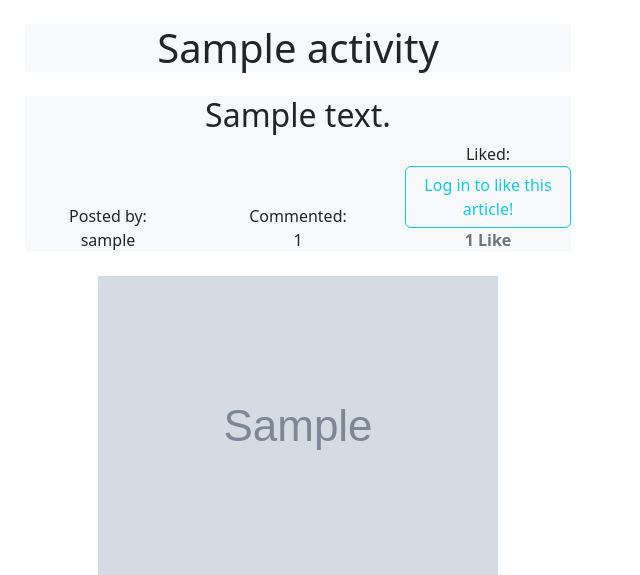
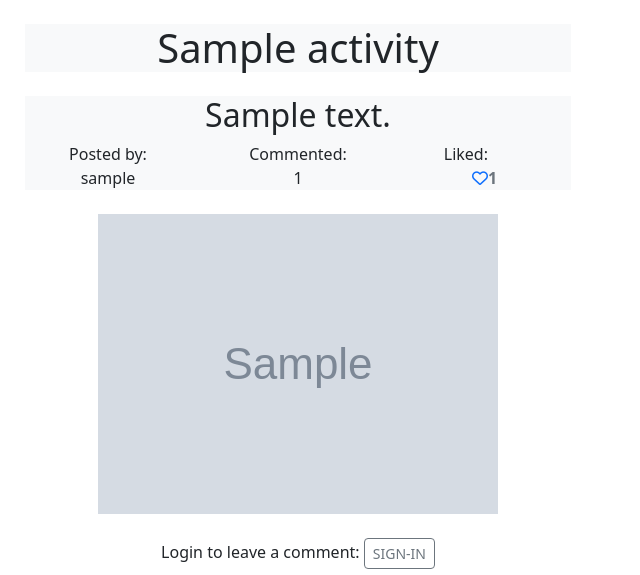
Before and after one commit to AsiaWi/fun_and_games, a Django app: page /1/ in a window 1280 px wide. Shown: the part 56-631 px from the top of the page, without its empty margins (342-982 px from the left). Run offline with Django 4.2, Linux system fonts and the light colour scheme; tables that the repository leaves empty hold one stand-in row (values such as "Sample post"); grey boxes marked "Sample" are stand-in pictures; some libraries are stand-ins or nearby versions.

Commit message:
Style Like option on website for better ui/ux

```diff
--- a/playground/templates/playground/view_activity_details.html
+++ b/playground/templates/playground/view_activity_details.html
@@ -19,17 +19,17 @@
                         {{ activity.excerpt}}
                     </h2>
                     <div class="row align-items-end">
-                        <div class="col">
+                        <div class="col-4">
                             Posted by:
                             <br />
                             {{ activity.author }}
                         </div>
-                        <div class="col">
+                        <div class="col-4">
                             Commented:
                             <br />
                             {{ activity.comment.count }}
                         </div>
-                        <div class="col">
+                        <div class="col-2 p-0 text-end">
                             Liked:
                             <br />
                             {% if user.is_authenticated %}
@@ -37,15 +37,20 @@
                                 {% csrf_token %}
 
                                 {% if activity_liked %}
-                                <button type="submit" name="activity_id" value="{{object.id}}" class="btn btn-info">Unlike</button>
+                                <button type="submit" name="activity_id" value="{{object.id}}"
+                                    style="border: 0 !important;"><i class="fa-solid fa-heart"></i></button>
                                 {% else %}
-                                <button type="submit" name="activity_id" value="{{object.id}}" class="btn btn-info">Like</button>
+                                <button type="submit" name="activity_id" value="{{object.id}}"
+                                    style="border: 0 !important;"><i class="fa-regular fa-heart"></i></button>
                                 {% endif %}
                             </form>
                             {% else %}
-                              <a class="btn btn-outline-info" href="{% url 'account_login' %}?next={{ request.get_full_path }}">Log in to like this article!</a><br>
+                            <a href="{% url 'account_login' %}?next={{ request.get_full_path }}"><i
+                                    class="fa-regular fa-heart"></i></a><br>
                             {% endif %}
-                            <strong class="text-secondary">{{ total_num_of_likes }} Like{{ total_num_of_likes|pluralize }}</strong>
+                        </div>
+                        <div class="col-2 p-0 text-start">
+                            <strong class="text-secondary">{{ total_num_of_likes }}</strong>
                         </div>
                     </div>
                 </div>
@@ -68,7 +73,8 @@
                 {% else %}
                 <div class="bg-transparent mt-4">
                     Login to leave a comment:
-                    <a class="btn btn-outline-secondary btn-sm" href="{% url 'account_login' %}?next={{ request.get_full_path }}">SIGN-IN</a>
+                    <a class="btn btn-outline-secondary btn-sm"
+                        href="{% url 'account_login' %}?next={{ request.get_full_path }}">SIGN-IN</a>
                 </div>
                 {% endif %}
                 <div class="bg-light mt-4">
@@ -80,7 +86,8 @@
                             <span>{{ comment.comment_author.username }}</span>
                             <span>{{ comment.created_date }}</span>
                             <p>{{ comment.comment_content }}</p>
-                        <hr></hr>
+                            <hr>
+                            </hr>
                         </div>
                         {% empty %}
                         <p>No comments yet.</p>
@@ -92,8 +99,8 @@
             {% if request.user == activity.author %}
             <div class="d-grid gap-2 col-4 mx-auto">
                 <div>
-                <a href="{% url 'edit_activity' activity_id=activity.id %}"><button class="btn btn-success btn-custom"
-                        type="button">Edit</button></a>
+                    <a href="{% url 'edit_activity' activity_id=activity.id %}"><button
+                            class="btn btn-success btn-custom" type="button">Edit</button></a>
                     <a href="{% url 'activity_confirm_delete' activity_id=activity.id %}"><button
                             class="btn btn-danger btn-custom" type="button">Delete</button></a>
                 </div>
```
Lines whose indentation alone changed are shown as unchanged.
